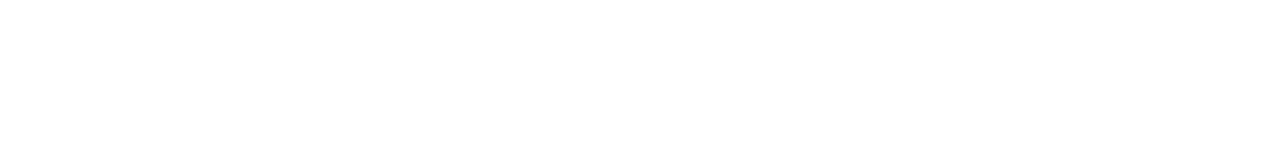
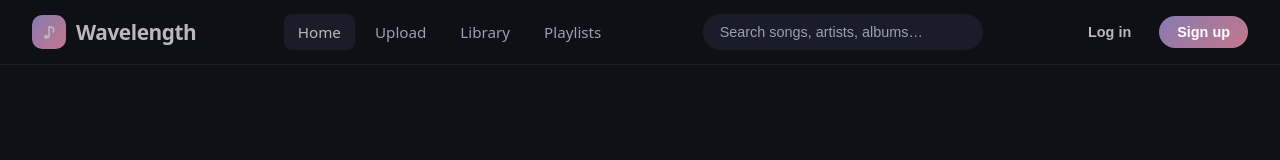
Before and after one commit to prajval-rao/music-player-v2, a plain HTML site: page frontend/index.html in a window 1280 px wide. Drawn offline with Linux system fonts and the light colour scheme.

Commit message:
Add header on frontend

```diff
--- a/frontend/index.html
+++ b/frontend/index.html
@@ -1,9 +1,159 @@
 <!DOCTYPE html>
-<html>
-    <head>
+<html lang="en">
+<head>
+  <meta charset="UTF-8">
+  <meta name="viewport" content="width=device-width, initial-scale=1.0">
+  <title>Music player</title>
+  <style>
+    :root {
+      --bg: #0f1117;
+      --surface: #1a1d27;
+      --text: #b9b9bb;
+      --muted: #9aa0b4;
+      --accent: #867bb1;
+      --accent-2: #c5768c;
+    }
 
-    </head>
-    <body>
+    * { box-sizing: border-box; margin: 0; padding: 0; }
 
-    </body>
+    body {
+      font-family: system-ui, -apple-system, "Segoe UI", Roboto, sans-serif;
+      background: var(--bg);
+      color: var(--text);
+    }
+
+    .site-header {
+      position: sticky;
+      top: 0;
+      z-index: 100;
+      display: flex;
+      align-items: center;
+      justify-content: space-between;
+      gap: 24px;
+      padding: 14px 32px;
+      background: rgba(15, 17, 23, 0.85);
+      backdrop-filter: blur(10px);
+      border-bottom: 1px solid rgba(255, 255, 255, 0.06);
+    }
+
+    .logo {
+      display: flex;
+      align-items: center;
+      gap: 10px;
+      font-size: 1.3rem;
+      font-weight: 700;
+      letter-spacing: -0.02em;
+      color: var(--text);
+      text-decoration: none;
+    }
+
+    .logo-icon {
+      width: 34px;
+      height: 34px;
+      border-radius: 10px;
+      display: grid;
+      place-items: center;
+      background: linear-gradient(135deg, var(--accent), var(--accent-2));
+      font-size: 1rem;
+    }
+
+    .nav {
+      display: flex;
+      gap: 6px;
+      list-style: none;
+    }
+
+    .nav a {
+      display: block;
+      padding: 8px 14px;
+      border-radius: 8px;
+      color: var(--muted);
+      text-decoration: none;
+      font-size: 0.95rem;
+      font-weight: 500;
+      transition: color 0.2s, background 0.2s;
+    }
+
+    .nav a:hover,
+    .nav a.active {
+      color: var(--text);
+      background: var(--surface);
+    }
+
+    .search {
+      flex: 0 1 280px;
+    }
+
+    .search input {
+      width: 100%;
+      padding: 9px 16px;
+      border-radius: 999px;
+      border: 1px solid transparent;
+      background: var(--surface);
+      color: var(--text);
+      font-size: 0.9rem;
+      outline: none;
+      transition: border-color 0.2s;
+    }
+
+    .search input::placeholder { color: var(--muted); }
+    .search input:focus { border-color: var(--accent); }
+
+    .actions {
+      display: flex;
+      align-items: center;
+      gap: 10px;
+    }
+
+    .btn {
+      padding: 8px 18px;
+      border-radius: 999px;
+      border: none;
+      font-size: 0.9rem;
+      font-weight: 600;
+      cursor: pointer;
+      transition: transform 0.15s, opacity 0.2s;
+    }
+
+    .btn:hover { transform: translateY(-1px); }
+
+    .btn-ghost {
+      background: transparent;
+      color: var(--text);
+    }
+
+    .btn-primary {
+      background: linear-gradient(135deg, var(--accent), var(--accent-2));
+      color: #fff;
+    }
+  </style>
+</head>
+<body>
+
+  <header class="site-header">
+    <a href="#" class="logo">
+      <span class="logo-icon">♪</span>
+      Wavelength
+    </a>
+
+    <nav>
+      <ul class="nav">
+        <li><a href="#" class="active">Home</a></li>
+        <li><a href="#">Upload</a></li>
+        <li><a href="#">Library</a></li>
+        <li><a href="#">Playlists</a></li>
+      </ul>
+    </nav>
+
+    <div class="search">
+      <input type="search" placeholder="Search songs, artists, albums…" aria-label="Search">
+    </div>
+
+    <div class="actions">
+      <button class="btn btn-ghost">Log in</button>
+      <button class="btn btn-primary">Sign up</button>
+    </div>
+  </header>
+  <script src="js/app.js"></script>
+</body>
 </html>
--- a/frontend/js/app.js
+++ b/frontend/js/app.js
@@ -0,0 +1,4 @@
+import {Typography} from "@heroui/react";
+export default () => (
+  <Typography type="h1">Heading</Typography>
+);
```
Also changed, not shown: 2 other files.
